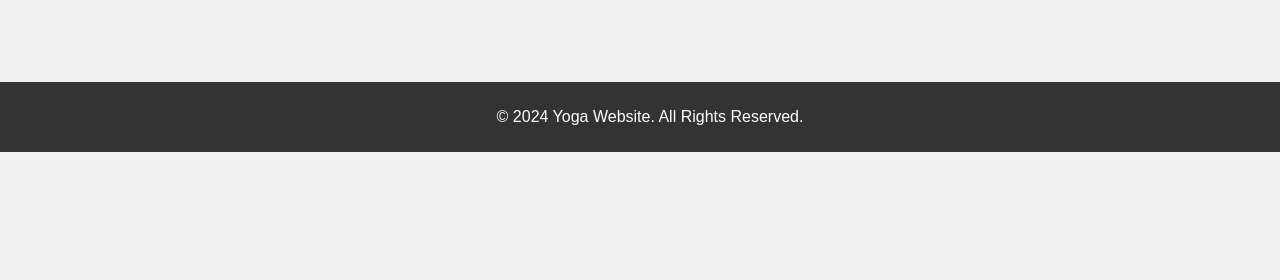
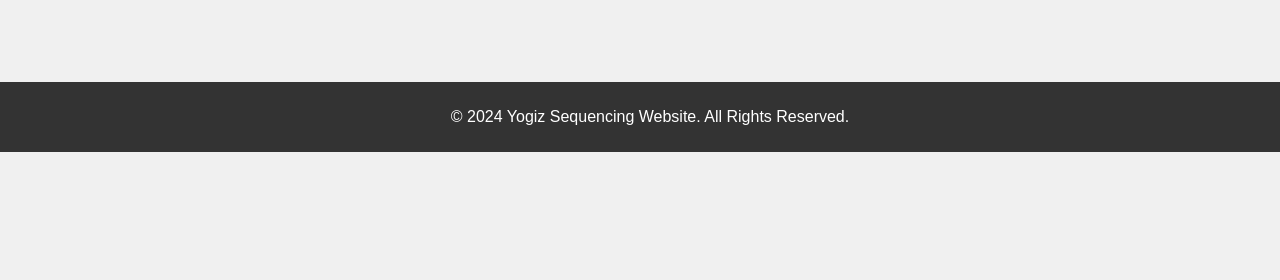
Before and after one commit to NoaTeomi/Yoga, a Django app: page / in a window 1280 px wide. Shown: the part 648-928 px from the top of the page. Run offline with Django 5.2, Linux system fonts and the light colour scheme.

Commit message:
/Templates/base.htmk modification

```diff
--- a/Templates/base.html
+++ b/Templates/base.html
@@ -38,7 +38,7 @@
     </main>
 
     <footer>
-        <p>&copy; 2024 Yoga Website. All Rights Reserved.</p>
+        <p>&copy; 2024 Yogiz Sequencing Website. All Rights Reserved.</p>
     </footer>
 </body>
 </html>
```
